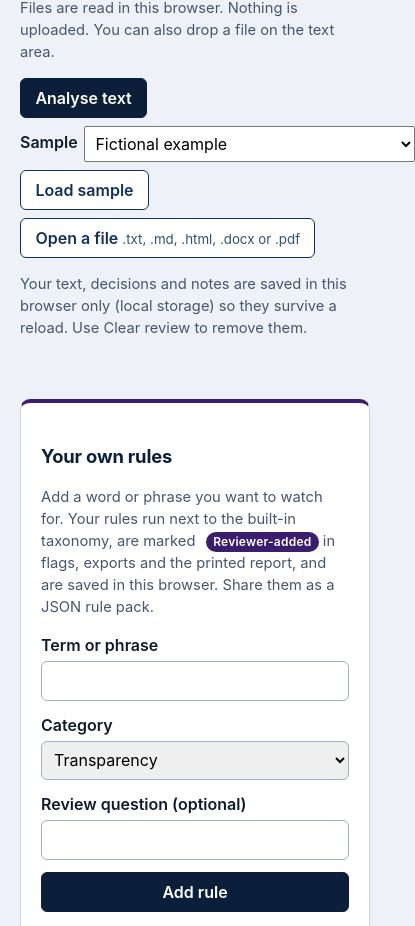
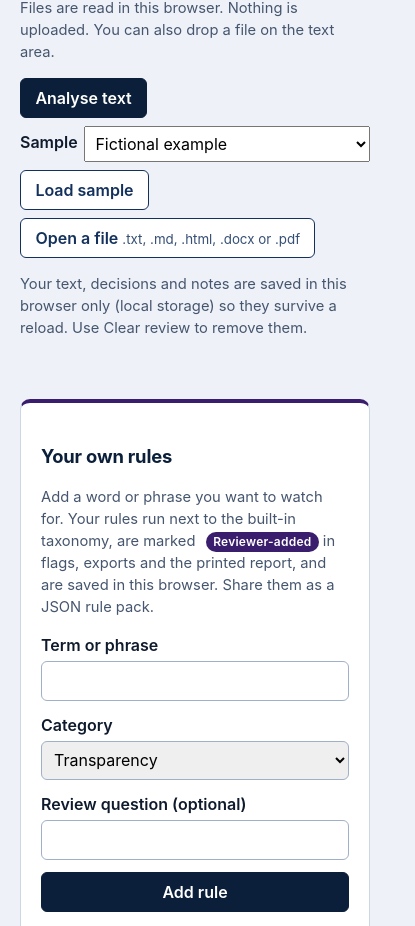
Before and after one commit to abdimannor/public-decision-risk-lens, a website with bundled scripts: page prototype/index.html in a window 390 px wide. Shown: the part 920-1846 px from the top of the page, 415 px wide, since content can reach past the window. Built offline with nearby package versions, Linux system fonts and the light colour scheme.

Commit message:
Let the sample picker shrink on phone widths

```diff
--- a/prototype/style.css
+++ b/prototype/style.css
@@ -245,8 +245,8 @@ kbd { display: inline-block; min-width: 1.8em; text-align: center; font: 600 .85
 #flag-groups .flag { scroll-margin-top: calc(var(--banner-h, 3rem) + 15rem); scroll-margin-bottom: 1rem; }
 
 /* Sample menu and source record */
-.sample-pick { display: inline-flex; align-items: center; gap: .4rem; }
-.sample-pick select { font: inherit; padding: .35rem .4rem; max-width: 100%; }
+.sample-pick { display: inline-flex; align-items: center; gap: .4rem; max-width: 100%; min-width: 0; }
+.sample-pick select { font: inherit; padding: .35rem .4rem; max-width: 100%; min-width: 0; }
 .source-meta { border-left: 4px solid var(--muted); padding: .4rem .8rem; margin: .6rem 0; }
 .source-meta h3 { margin: .2rem 0 .4rem; font-size: 1rem; }
 .meta-list { display: grid; grid-template-columns: max-content 1fr; gap: .2rem .8rem; margin: 0; font-size: .92rem; }
```
